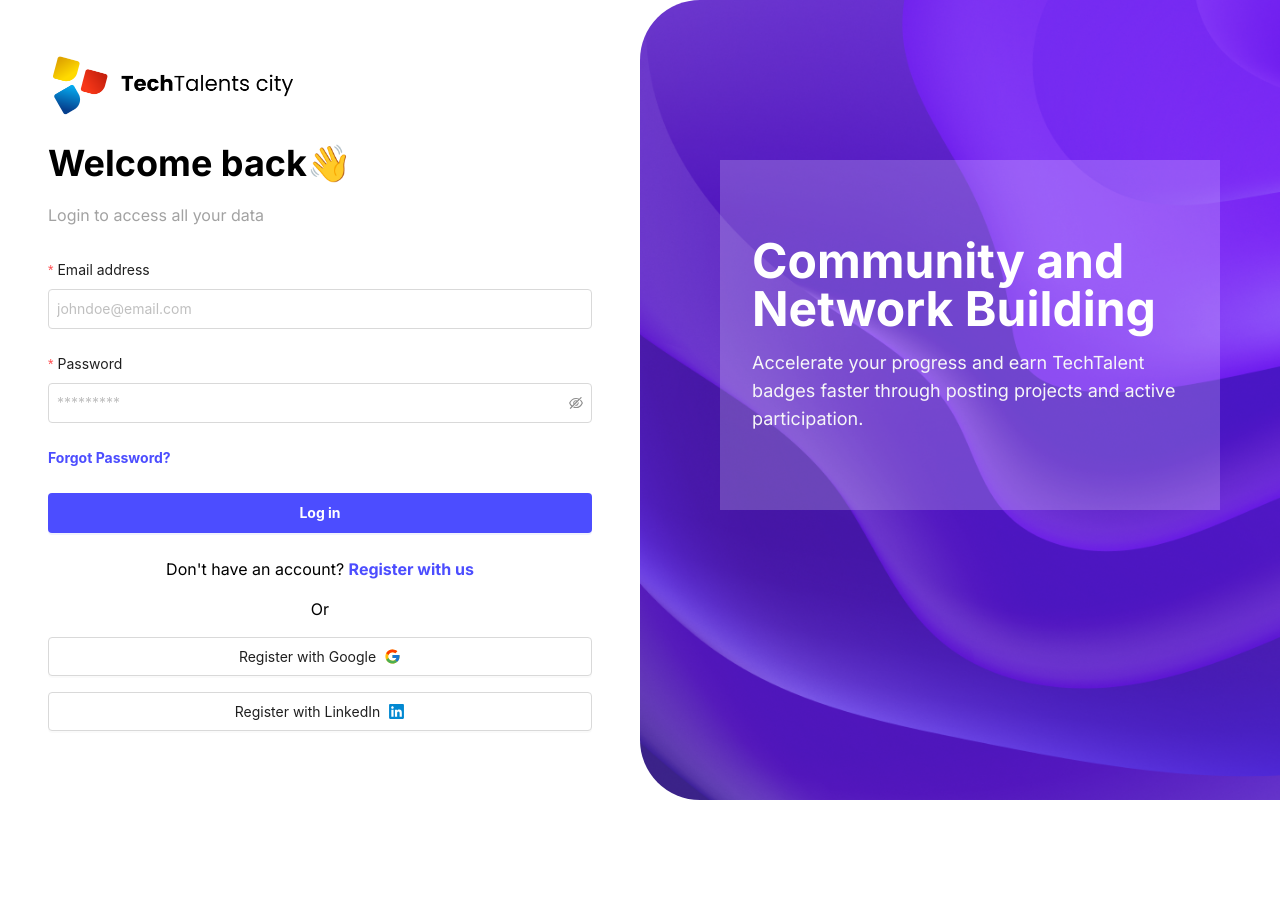
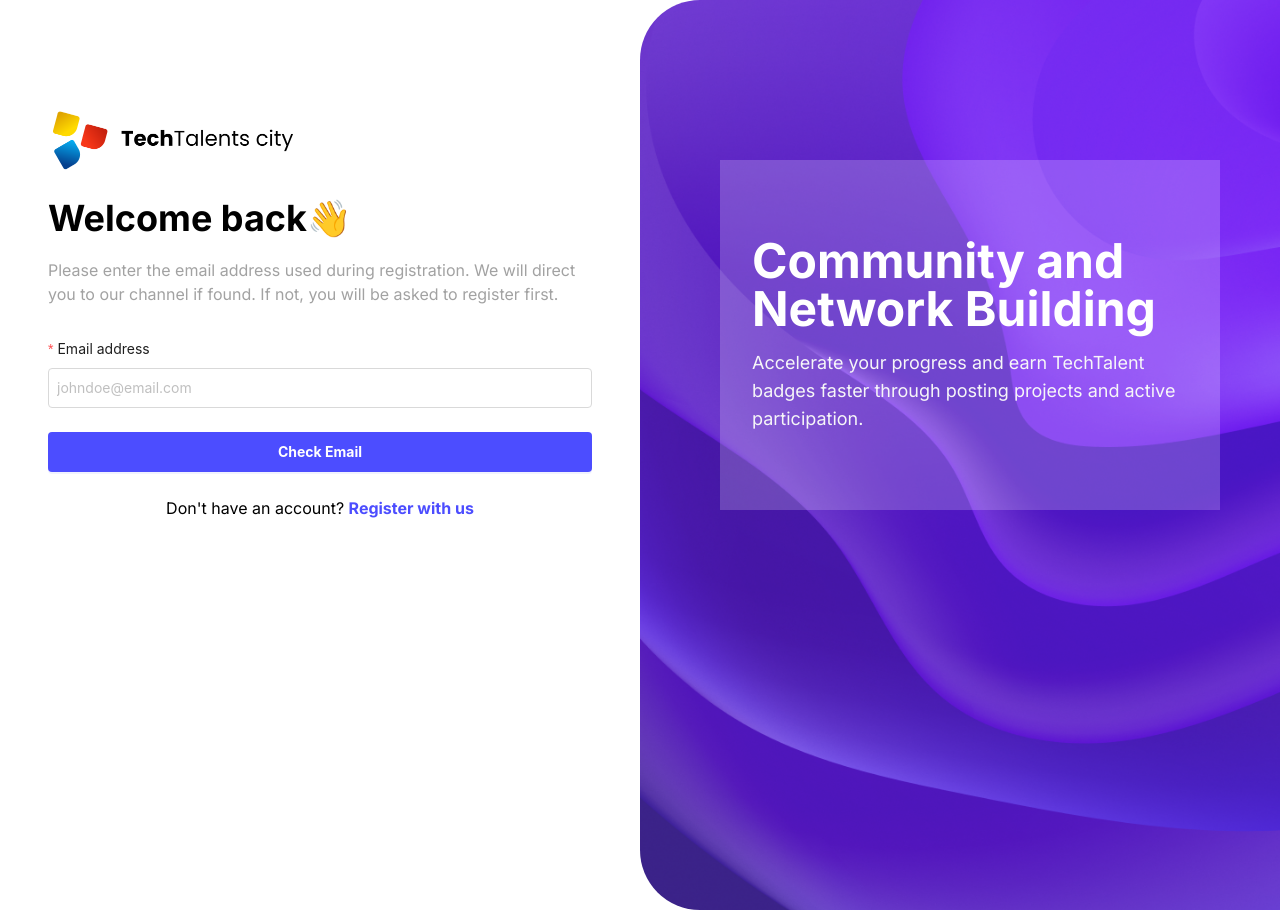
Before and after one commit to techtalentscity/techtalentscity.github.io, a React (Vite) app: page /signin in a window 1280 px wide. Before the commit the page ends 800 px from the top, so only its background shows below. Built offline with nearby package versions, Linux system fonts and the light colour scheme.

Commit message:
Update index.jsx

```diff
--- a/src/Pages/Login/index.jsx
+++ b/src/Pages/Login/index.jsx
@@ -1,37 +1,99 @@
-import { Link } from 'react-router-dom';
+import { useState } from 'react';
+import { Link, useNavigate } from 'react-router-dom';
 import IMAGE from '../../assets/images/signupbg.png';
 import Container from '../../components/Container';
-import logo from '../../assets/images/logo-black.png'
-import { Button, Form, Input } from 'antd';
-import { FcGoogle } from 'react-icons/fc';
-import { FaLinkedin } from 'react-icons/fa';
+import logo from '../../assets/images/logo-black.png';
+import { Button, Form, Input, message } from 'antd';
 
 const Login = () => {
+  const navigate = useNavigate();
+  const [form] = Form.useForm();
+  const [loading, setLoading] = useState(false);
+
+  // Google Form submission URL
+  const googleFormURL = "https://docs.google.com/forms/d/e/1FAIpQLSd52W9tUiUlS_THFr9HFI_xzds11rvUq_7IfHeT-oqMPD6aCg/formResponse";
+
+  // Discord redirect URL
+  const discordURL = "https://discord.gg/U3RkU6gR";
+
+  // Handle form submission
+  const handleSubmit = async (values) => {
+    try {
+      setLoading(true);
+
+      // Create form data for submission
+      const formData = new FormData();
+
+      // Add entry fields with the correct Google Form field IDs
+      // We're only collecting email, but the form requires first and last name
+      formData.append('entry.1086641252', values.email); // Email field
+      formData.append('entry.2120631500', ''); // First Name field (empty)
+      formData.append('entry.976572827', ''); // Last Name field (empty)
+
+      // Submit the form data
+      await fetch(googleFormURL, {
+        method: 'POST',
+        mode: 'no-cors', // Important for cross-origin requests to Google Forms
+        body: formData
+      });
+
+      // Show success message
+      message.success('Email verification successful! Redirecting to Discord...');
+
+      // Clear form
+      form.resetFields();
+
+      // Redirect to Discord after a short delay
+      setTimeout(() => {
+        window.location.href = discordURL;
+      }, 2000);
+
+    } catch (error) {
+      console.error('Error submitting form:', error);
+      message.error('Verification failed. Please try again.');
+    } finally {
+      setLoading(false);
+    }
+  };
+
   return (
-    <div className="w-full flex items-center h-screen bg-white">
-      <div className="w-full lg:w-[50%] flex justify-center items-center overflow-y-auto scrollbar-hide md:h-screen pt-12 md:pt-0">
-        <Container className={'md:!px-16 lg:!px-0 md:h-screen pt-6 md:pt-12 pb-12'}>
+    <div className="w-full flex items-center min-h-screen bg-white">
+      <div className="w-full lg:w-[50%] flex justify-center items-center overflow-y-auto scrollbar-hide md:min-h-screen pt-12 md:pt-0">
+        <Container className={'md:!px-16 lg:!px-0 md:min-h-screen pt-6 md:pt-12 pb-12'}>
           <Link to={'/'}>
             <img src={logo} alt="logo" className="w-[250px] object-cover object-center" />
           </Link>
           <p className='font-bold text-4xl py-5'>Welcome back👋</p>
-          <p className='text-[#A2A2A2]'>Login to access all your data</p>
-          <Form layout='vertical' className='pt-8'>
-            <Form.Item label="Email address" name="email" rules={[{ required: true, message: 'Email is required', type: "email" }]}>
+          <p className='text-[#A2A2A2]'>Please enter the email address used during registration. We will direct you to our channel if found. If not, you will be asked to register first.</p>
+          <Form
+            form={form}
+            layout='vertical'
+            className='pt-8'
+            onFinish={handleSubmit}
+          >
+            <Form.Item
+              label="Email address"
+              name="email"
+              rules={[
+                { required: true, message: 'Email is required' },
+                { type: "email", message: 'Please enter a valid email' }
+              ]}
+            >
               <Input placeholder="johndoe@email.com" className='p-2' />
             </Form.Item>
-            <Form.Item label="Password" name="password" rules={[{ required: true, message: 'Password is required' }]}>
-              <Input.Password placeholder='*********' className='p-2' />
-            </Form.Item>
-            <p className='pb-6 font-bold text-primary'>Forgot Password?</p>
-            <Button type='primary' block className='p-2 !h-auto font-bold'>Log in</Button>
+
+            <Button
+              type='primary'
+              htmlType="submit"
+              block
+              className='p-2 !h-auto font-bold'
+              loading={loading}
+            >
+              Check Email
+            </Button>
           </Form>
           <div className="mt-6 text-center">
-            <p>Don&apos;t have an account? <Link to='/signup' className='text-primary font-bold'>Register with us</Link></p>
-            <p className="my-4">Or</p>
-            <Button className='mb-4 h-auto p-2' block>Register with Google <FcGoogle size={17} /></Button>
-            <Button className='mb-2 h-auto p-2' block>Register with LinkedIn <FaLinkedin size={17} color='#0288D1' /></Button>
-            {/* <Button block> with Microsoft</Button> */}
+            <p>Don&apos;t have an account? <Link to='/register' className='text-primary font-bold'>Register with us</Link></p>
           </div>
         </Container>
       </div>
```
